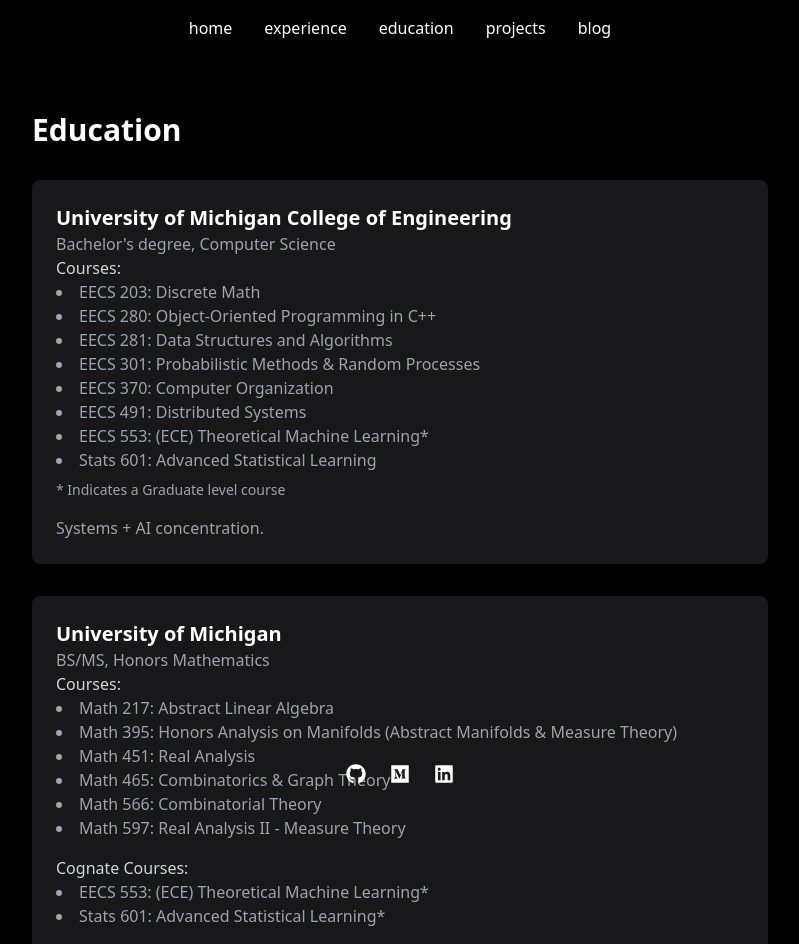
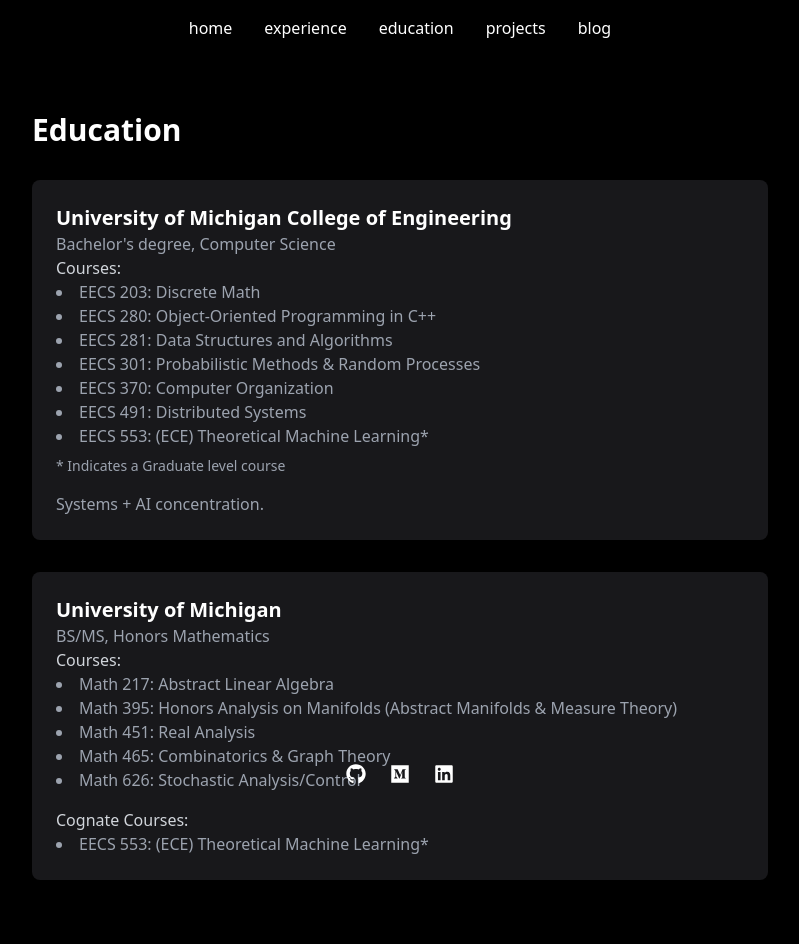
Before and after one commit to nikhil-lalgudi/personal-website, a React (Vite) app: page /education in a window 1280 px wide. Shown: the top 944 px of the page, without its empty margins (240-1039 px from the left). Built offline with nearby package versions, Linux system fonts and the light colour scheme.

Commit message:
small change

```diff
--- a/src/App.tsx
+++ b/src/App.tsx
@@ -57,7 +57,7 @@ function App() {
             </motion.a>
             <motion.a
               whileHover={{ scale: 1.1 }}
-              href="www.linkedin.com/in/nikhil-vaidyanathan/"
+              href="https://www.linkedin.com/in/nikhil-vaidyanathan/"
               target="_blank"
               rel="noopener noreferrer"
               className="text-white hover:text-gray-300"
--- a/src/pages/Education.tsx
+++ b/src/pages/Education.tsx
@@ -12,7 +12,6 @@ const education = [
       "EECS 370: Computer Organization",
       "EECS 491: Distributed Systems",
       "EECS 553: (ECE) Theoretical Machine Learning*",
-      "Stats 601: Advanced Statistical Learning",
     ],
     concentration: "Systems + AI concentration.",
   },
@@ -24,12 +23,10 @@ const education = [
       "Math 395: Honors Analysis on Manifolds (Abstract Manifolds & Measure Theory)",
       "Math 451: Real Analysis",
       "Math 465: Combinatorics & Graph Theory",
-      "Math 566: Combinatorial Theory",
-      "Math 597: Real Analysis II - Measure Theory",
+      "Math 626: Stochastic Analysis/Control",
     ],
     cognateCourses: [
       "EECS 553: (ECE) Theoretical Machine Learning*",
-      "Stats 601: Advanced Statistical Learning*",
     ]
   }
 ];
--- a/src/pages/Experience.tsx
+++ b/src/pages/Experience.tsx
@@ -1,6 +1,11 @@
 import { motion } from 'framer-motion';
 
 const experiences = [
+  {
+    company: "Qube Research & Technologies",
+    role: "Quantitative Research Intern",
+    duration: "May 2025 - Aug 2025",
+  },
   {
     company: "Edelweiss Financial Services Limited",
     role: "Quantitative Research Intern",
```
